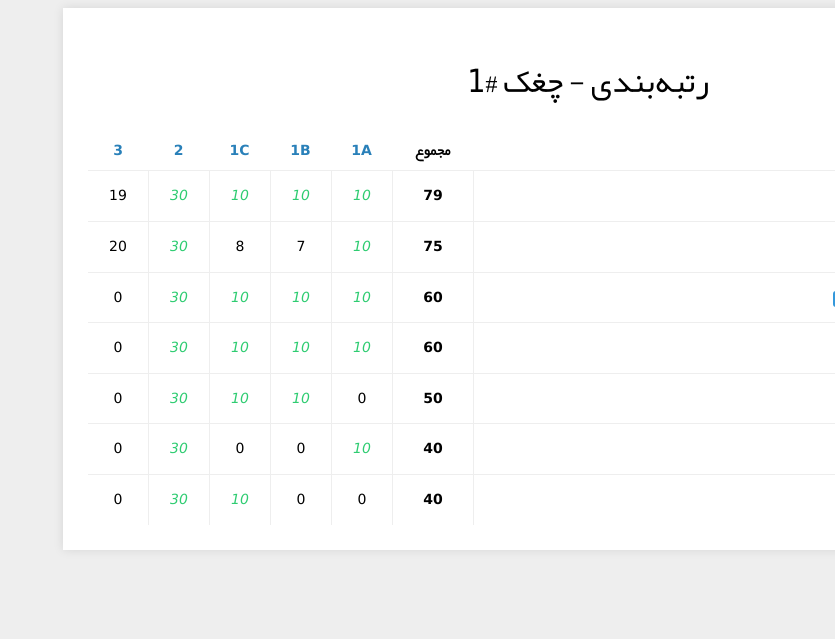
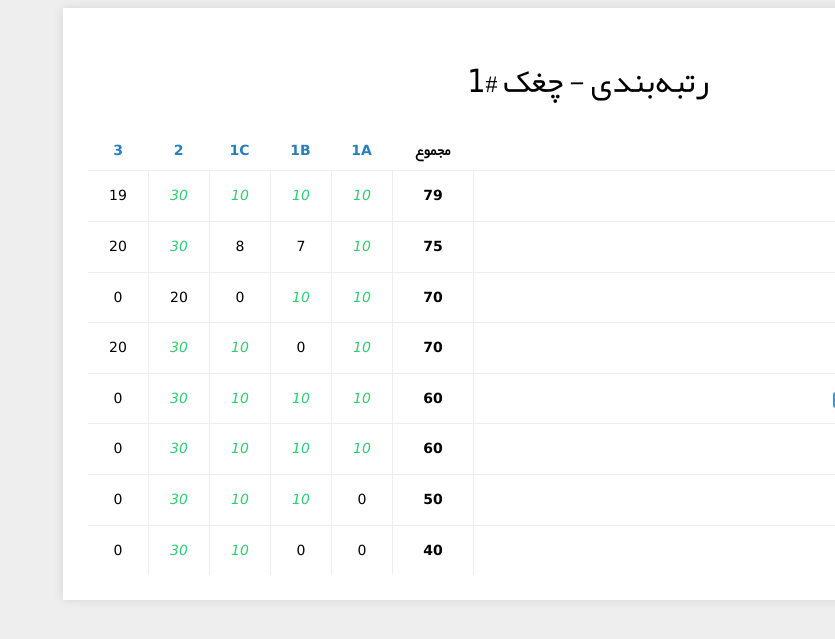
Before and after one commit to computerCS/computercs.github.io, a Jekyll site: the page built from standing/choghok1.html, in a window 1280 px wide. Shown: the top 639 px of the page, without its empty margins (445-1280 px from the left). Built offline with Jekyll 4.4.1, drawn with Linux system fonts in a browser that asks for light colours.

Commit message:
محمد شریفی

```diff
--- a/standing/choghok1.html
+++ b/standing/choghok1.html
@@ -74,11 +74,22 @@ users:
       - 19
   - name: "عرفان میان محله"
     grade: 3
-    score: 40
+    score: 70
     problems:
       - 10
       - 0
+      - 10
+      - 30
+      - 20
+
+  - name: "محمد شریفی"
+    grade: 3
+    score: 70
+    problems:
+      - 10
+      - 10
       - 0
-      - 30
+      - 20
       - 0
+
 ---
```
